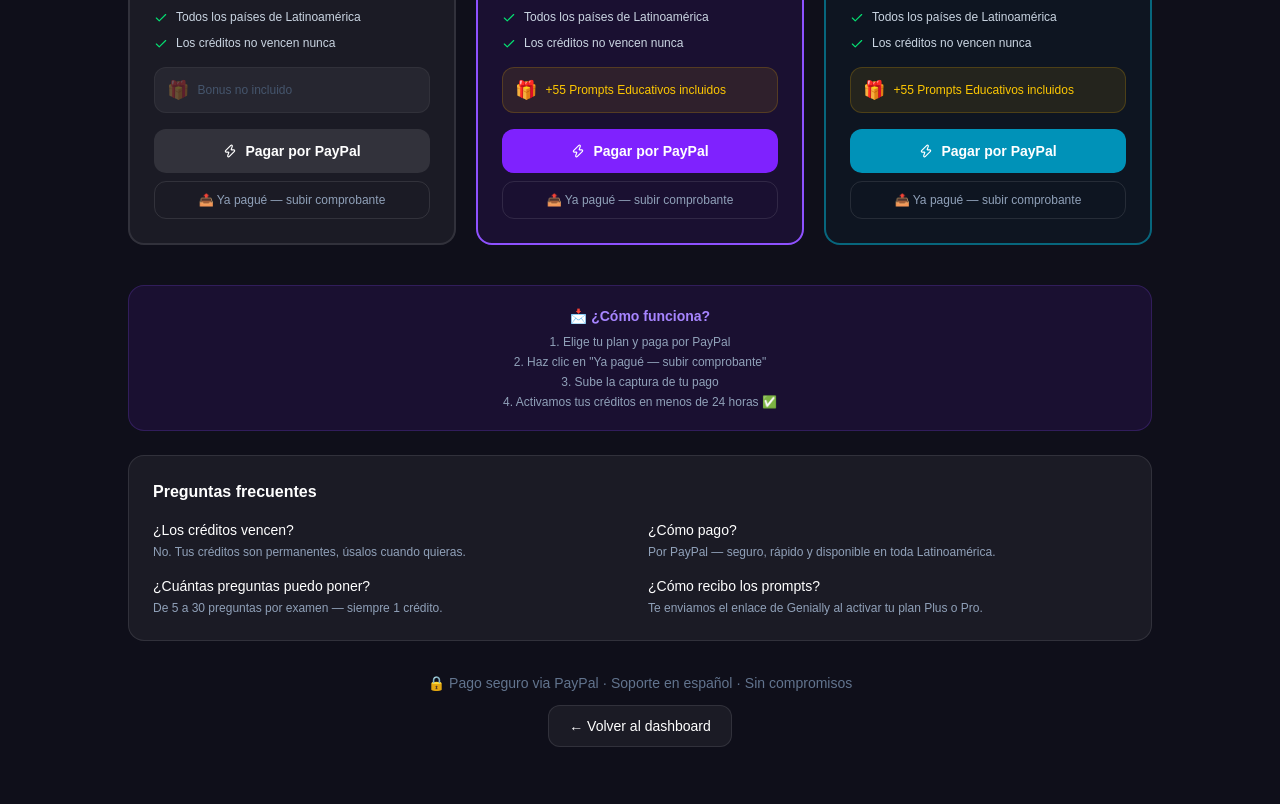
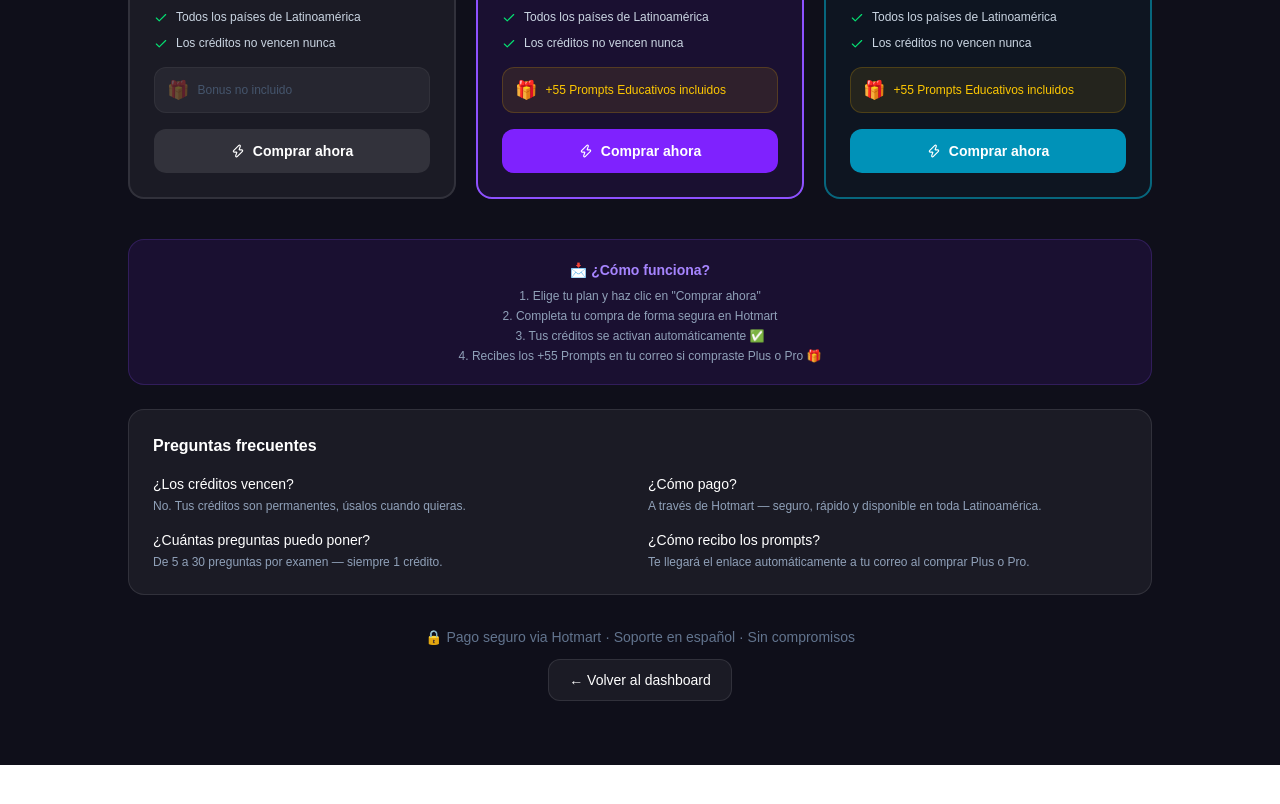
Before and after one commit to mariangelriosacademy-cpu/youquiz-ia, a Next.js app: page /precios in a window 1280 px wide. Shown: the part 846-1650 px from the top of the page. After the commit the page ends 1611 px from the top, so only its background shows below. Built offline with nearby package versions, Linux system fonts and the light colour scheme.

Commit message:
feat: precios actualizados para Hotmart, sin PayPal

```diff
--- a/app/confirmar-email/page.tsx
+++ b/app/confirmar-email/page.tsx
@@ -24,7 +24,7 @@ export default function ConfirmarEmailPage() {
 
         {/* Logo */}
         <div className="flex justify-center mb-8">
-          <img src="/logo.png" alt="YouQuiz IA" className="h-12 w-auto" />
+          <img src="/logo.png" alt="YouQuiz IA" className="h-auto w-auto" style={{ width: "150px" }} />
         </div>
 
         <div className="bg-white/5 border border-white/10 rounded-2xl p-8 backdrop-blur-sm">
--- a/app/login/page.tsx
+++ b/app/login/page.tsx
@@ -71,7 +71,7 @@ function LoginContent() {
       <div className="relative w-full max-w-md">
         {/* LOGO */}
         <div className="flex justify-center mb-8">
-          <img src="/logo.png" alt="YouQuiz IA" className="h-12 w-auto" />
+          <img src="/logo.png" alt="YouQuiz IA" className="h-auto w-auto" style={{ width: "200px" }} />
         </div>
 
         <div className="bg-white/5 border border-white/10 rounded-2xl p-8 backdrop-blur-sm">
--- a/app/precios/page.tsx
+++ b/app/precios/page.tsx
@@ -14,7 +14,7 @@ const PLANES = [
     btnColor: "bg-white/10 hover:bg-white/20 text-white",
     badge: null,
     descripcion: "Para probar YouQuiz IA sin riesgo",
-    paypalLink: "https://paypal.me/Mari01ve/2",
+    hotmartLink: "#",
     bonus: false,
   },
   {
@@ -27,7 +27,7 @@ const PLANES = [
     btnColor: "bg-violet-600 hover:bg-violet-500 text-white",
     badge: "⭐ MÁS POPULAR",
     descripcion: "El favorito de los docentes",
-    paypalLink: "https://paypal.me/Mari01ve/4",
+    hotmartLink: "#",
     bonus: true,
   },
   {
@@ -40,7 +40,7 @@ const PLANES = [
     btnColor: "bg-cyan-600 hover:bg-cyan-500 text-white",
     badge: "🔥 MEJOR VALOR",
     descripcion: "Para docentes activos",
-    paypalLink: "https://paypal.me/Mari01ve/6",
+    hotmartLink: "#",
     bonus: true,
   },
 ];
@@ -84,7 +84,7 @@ export default function PreciosPage() {
             { icon: "⚡", text: "1 crédito = 1 examen" },
             { icon: "♾️", text: "Los créditos no vencen" },
             { icon: "📝", text: "5 a 30 preguntas" },
-            { icon: "💳", text: "Pago único por PayPal" },
+            { icon: "🔒", text: "Pago seguro con Hotmart" },
           ].map((item) => (
             <div key={item.text} className="flex items-center gap-2 text-slate-400 text-sm">
               <span>{item.icon}</span>
@@ -161,7 +161,6 @@ export default function PreciosPage() {
                 ))}
               </ul>
 
-              {/* BONUS TAG por plan */}
               {plan.bonus ? (
                 <div className="mb-4 flex items-center gap-2 bg-yellow-500/10 border border-yellow-500/20 rounded-xl px-3 py-2">
                   <span className="text-lg">🎁</span>
@@ -174,29 +173,26 @@ export default function PreciosPage() {
                 </div>
               )}
 
-              <div className="space-y-2">
-                <a href={plan.paypalLink} target="_blank" rel="noopener noreferrer"
-                  className={`w-full py-3 rounded-xl text-sm font-semibold transition flex items-center justify-center gap-2 ${plan.btnColor}`}>
-                  <Zap size={14} />
-                  Pagar por PayPal
-                </a>
-                <button onClick={() => router.push(`/dashboard/comprobante?plan=${plan.id}`)}
-                  className="w-full py-2.5 rounded-xl text-xs font-medium border border-white/10 text-slate-400 hover:text-white hover:border-violet-500/50 transition">
-                  📤 Ya pagué — subir comprobante
-                </button>
-              </div>
+              <a
+                href={plan.hotmartLink}
+                target="_blank"
+                rel="noopener noreferrer"
+                className={`w-full py-3 rounded-xl text-sm font-semibold transition flex items-center justify-center gap-2 ${plan.btnColor}`}>
+                <Zap size={14} />
+                Comprar ahora
+              </a>
             </div>
           ))}
         </div>
 
-        {/* Instrucciones post-pago */}
+        {/* Instrucciones */}
         <div className="bg-violet-600/10 border border-violet-500/20 rounded-2xl p-5 mb-6 text-center">
           <p className="text-violet-400 font-semibold text-sm mb-2">📩 ¿Cómo funciona?</p>
           <ol className="text-slate-400 text-xs space-y-1">
-            <li>1. Elige tu plan y paga por PayPal</li>
-            <li>2. Haz clic en "Ya pagué — subir comprobante"</li>
-            <li>3. Sube la captura de tu pago</li>
-            <li>4. Activamos tus créditos en menos de 24 horas ✅</li>
+            <li>1. Elige tu plan y haz clic en "Comprar ahora"</li>
+            <li>2. Completa tu compra de forma segura en Hotmart</li>
+            <li>3. Tus créditos se activan automáticamente ✅</li>
+            <li>4. Recibes los +55 Prompts en tu correo si compraste Plus o Pro 🎁</li>
           </ol>
         </div>
 
@@ -205,9 +201,9 @@ export default function PreciosPage() {
           <div className="grid grid-cols-1 md:grid-cols-2 gap-4">
             {[
               { q: "¿Los créditos vencen?", a: "No. Tus créditos son permanentes, úsalos cuando quieras." },
-              { q: "¿Cómo pago?", a: "Por PayPal — seguro, rápido y disponible en toda Latinoamérica." },
+              { q: "¿Cómo pago?", a: "A través de Hotmart — seguro, rápido y disponible en toda Latinoamérica." },
               { q: "¿Cuántas preguntas puedo poner?", a: "De 5 a 30 preguntas por examen — siempre 1 crédito." },
-              { q: "¿Cómo recibo los prompts?", a: "Te enviamos el enlace de Genially al activar tu plan Plus o Pro." },
+              { q: "¿Cómo recibo los prompts?", a: "Te llegará el enlace automáticamente a tu correo al comprar Plus o Pro." },
             ].map((item) => (
               <div key={item.q}>
                 <p className="text-white text-sm font-medium">{item.q}</p>
@@ -219,7 +215,7 @@ export default function PreciosPage() {
 
         <div className="text-center space-y-3">
           <p className="text-slate-500 text-sm">
-            🔒 Pago seguro via PayPal · Soporte en español · Sin compromisos
+            🔒 Pago seguro via Hotmart · Soporte en español · Sin compromisos
           </p>
           <button onClick={() => router.push("/dashboard")}
             className="flex items-center gap-2 bg-white/5 hover:bg-white/10 border border-white/10 text-white text-sm font-medium px-5 py-2.5 rounded-xl transition mx-auto">
```
